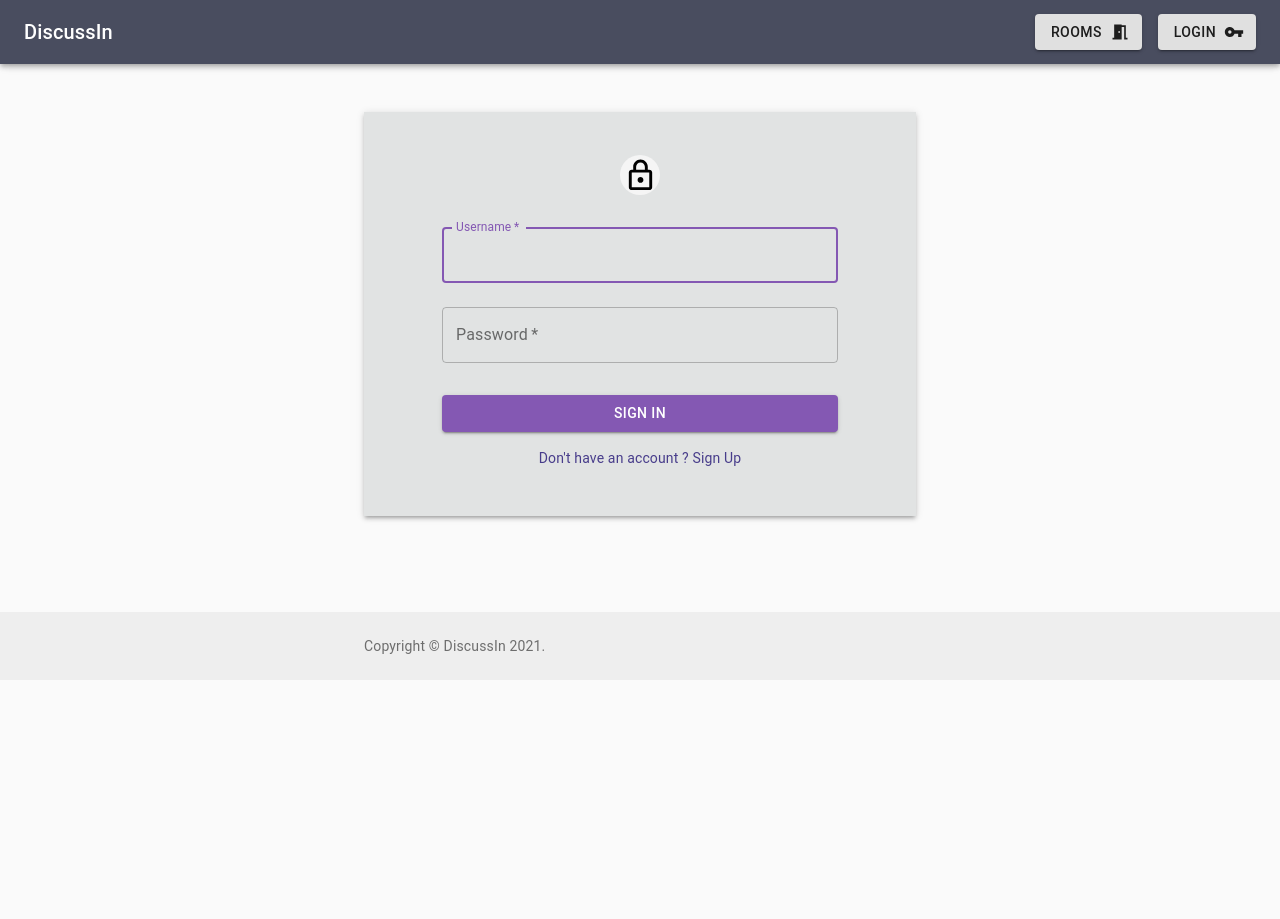
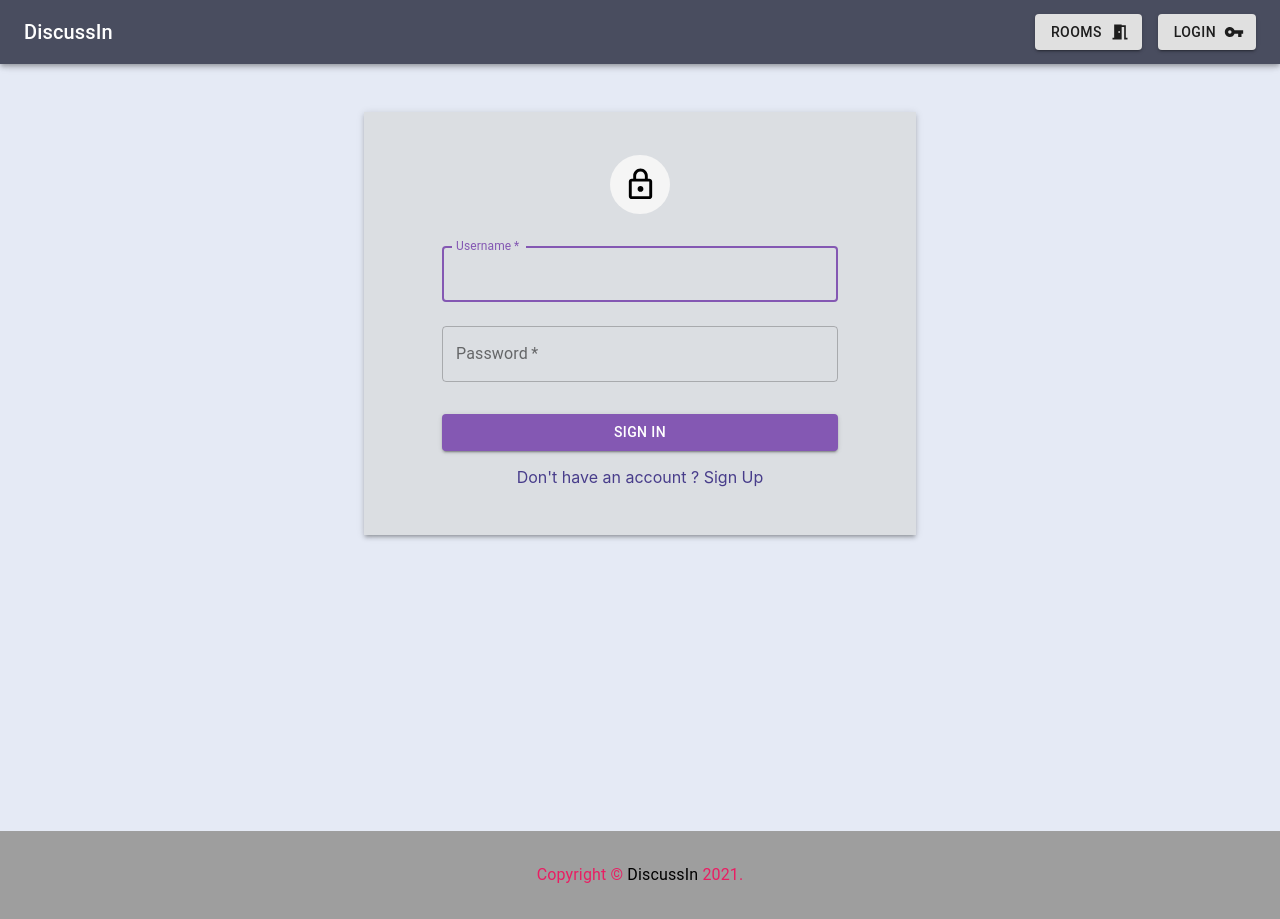
Before and after one commit to VirajJadhav/DiscussIn, a React (Create React App) app in the folder frontend/: page /login in a window 1280 px wide. Before the commit the page ends 800 px from the top, so only its background shows below. Built offline with nearby package versions, Linux system fonts and the light colour scheme.

Commit message:
fix: footer

```diff
--- a/frontend/src/components/Footer/index.jsx
+++ b/frontend/src/components/Footer/index.jsx
@@ -1,50 +1,42 @@
 import React from "react";
-import {
-  CssBaseline,
-  Typography,
-  makeStyles,
-  Container,
-  Link,
-} from "@material-ui/core";
-
-function Copyright() {
-  return (
-    <Typography variant="body2" color="textSecondary">
-      {"Copyright © "}
-      <Link color="inherit" href="http://localhost:3000/">
-        DiscussIn
-      </Link>{" "}
-      {new Date().getFullYear()}
-      {"."}
-    </Typography>
-  );
-}
+import { Typography, makeStyles, Link } from "@material-ui/core";
+import { pink } from "@material-ui/core/colors";
 
 const useStyles = makeStyles(theme => ({
   root: {
     display: "flex",
     flexDirection: "column",
+    minHeight: props => (props.height ? props.height : "36vh"),
   },
   footer: {
-    padding: theme.spacing(3, 2),
+    backgroundColor: theme.palette.grey[500],
+    textAlign: "center",
+    color: pink[500],
     marginTop: "auto",
-    backgroundColor:
-      theme.palette.type === "light"
-        ? theme.palette.grey[200]
-        : theme.palette.grey[800],
+    padding: "2rem 0 2rem 0",
   },
 }));
 
-export default function Footer() {
-  const classes = useStyles();
+export default function Footer({ height }) {
+  const classes = useStyles({ height });
 
   return (
     <div className={classes.root}>
-      <CssBaseline />
       <footer className={classes.footer}>
-        <Container maxWidth="sm" justify="center">
-          <Copyright />
-        </Container>
+        <Typography variant="body1" color="inherit">
+          {"Copyright © "}
+          <Link
+            color="inherit"
+            href="/"
+            style={{
+              color: "#010101",
+            }}
+          >
+            DiscussIn
+          </Link>{" "}
+          {new Date().getFullYear()}
+          {"."}
+        </Typography>
       </footer>
     </div>
   );
--- a/frontend/src/components/Notification/index.jsx
+++ b/frontend/src/components/Notification/index.jsx
@@ -17,7 +17,7 @@ const useStyles = makeStyles(theme => ({
 }));
 
 export default function Notification({
-  varient,
+  variant,
   duration,
   show,
   message,
@@ -27,8 +27,8 @@ export default function Notification({
   const classes = useStyles();
   const [open, setOpen] = React.useState(show);
 
-  if (!varient) {
-    varient = "success";
+  if (!variant) {
+    variant = "success";
   }
   if (!duration) {
     duration = 4000;
@@ -59,7 +59,7 @@ export default function Notification({
         onClose={handleClose}
         anchorOrigin={{ vertical, horizontal }}
       >
-        <Alert onClose={handleClose} severity={varient}>
+        <Alert onClose={handleClose} severity={variant}>
           {message}
         </Alert>
       </Snackbar>
--- a/frontend/src/pages/Auth/Login/index.jsx
+++ b/frontend/src/pages/Auth/Login/index.jsx
@@ -4,8 +4,7 @@ import { login } from "../../../redux/AuthRedux/action";
 import {
   NavBar,
   FormBackground,
-  Footer,
-  Notification,
+  Footer
 } from "../../../components";
 import Form from "./form";
 class Login extends Component {
--- a/frontend/src/pages/Auth/Signup/index.jsx
+++ b/frontend/src/pages/Auth/Signup/index.jsx
@@ -82,7 +82,7 @@ class SignUp extends Component {
             onSubmit={this.onSubmit}
           />
         </FormBackground>
-        <Footer />
+        <Footer height="15vh" />
       </div>
     );
   }
--- a/frontend/src/pages/DashBoard/index.jsx
+++ b/frontend/src/pages/DashBoard/index.jsx
@@ -1,6 +1,6 @@
 import React, { Component } from "react";
 import { connect } from "react-redux";
-import { NavBar, RoomCard, Loading, Footer } from "../../components";
+import { NavBar, RoomCard, Loading } from "../../components";
 import { Container, Grid, TextField } from "@material-ui/core";
 import { Search as SearchIcon } from "@material-ui/icons";
 import { getRoomByStatus } from "../../redux/RoomRedux/action";
@@ -84,7 +84,7 @@ class DashBoard extends Component {
             isloading={loading}
           />
         ) : (
-          <Container maxWidth="xl" style={{ minHeight: "70vh" }}>
+          <Container maxWidth="xl">
             <Grid
               container
               direction="row"
@@ -107,7 +107,6 @@ class DashBoard extends Component {
             </Grid>
           </Container>
         )}
-        <Footer />
       </div>
     );
   }
--- a/frontend/src/pages/Room/AddRoom/index.jsx
+++ b/frontend/src/pages/Room/AddRoom/index.jsx
@@ -140,7 +140,7 @@ class AddRoom extends Component {
           onSubmit={this.onSubmit}
           handleChange={this.handleChange}
         />
-        <Footer />
+        <Footer height="16vh" />
       </div>
     );
   }
--- a/frontend/src/pages/Room/JoinRoom/index.jsx
+++ b/frontend/src/pages/Room/JoinRoom/index.jsx
@@ -72,7 +72,7 @@ class JoinRoom extends Component {
           handleChange={this.handleChange}
           onSubmit={this.onSubmit}
         />
-        <Footer />
+        <Footer height="38vh" />
       </div>
     );
   }
```
Also changed, not shown: 1 other file (tests, documents, lock files or other folders).
